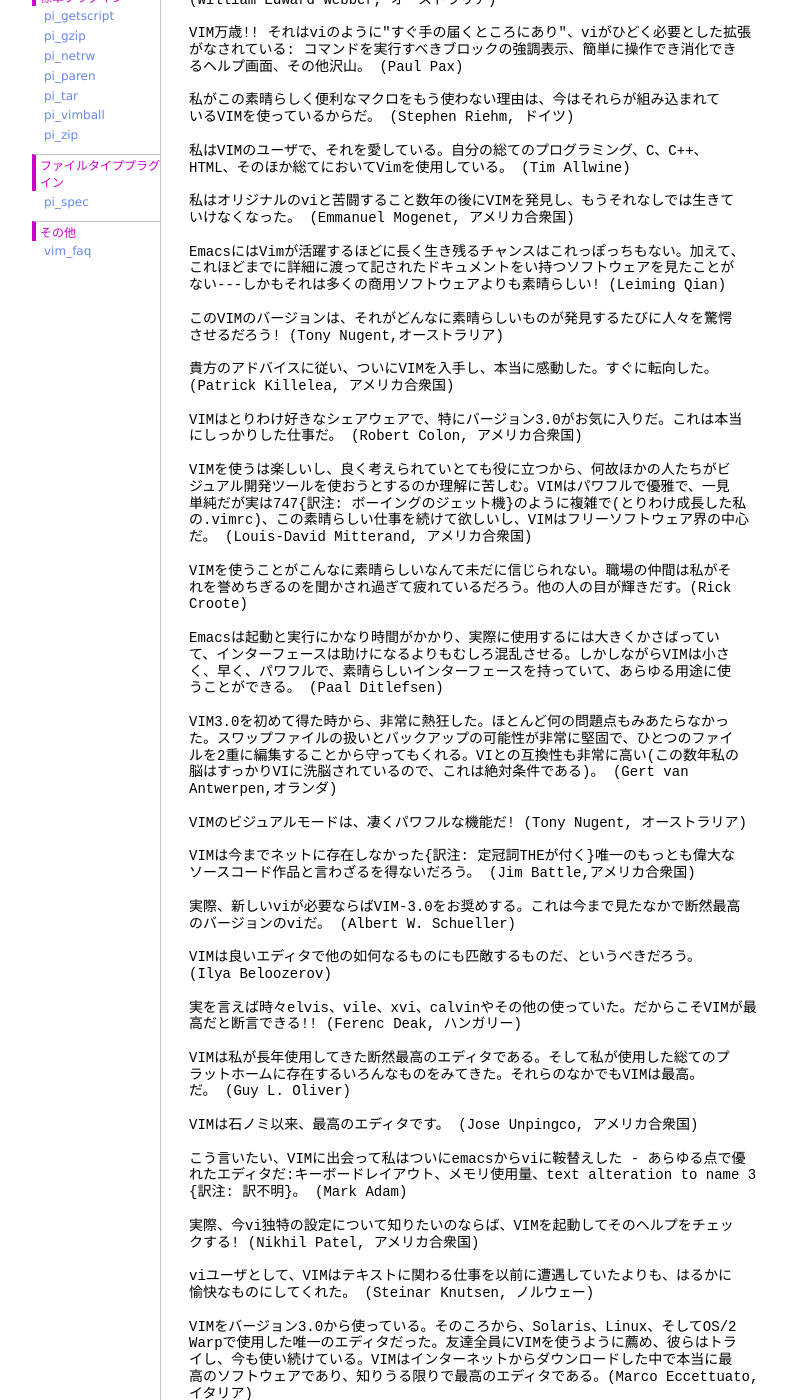
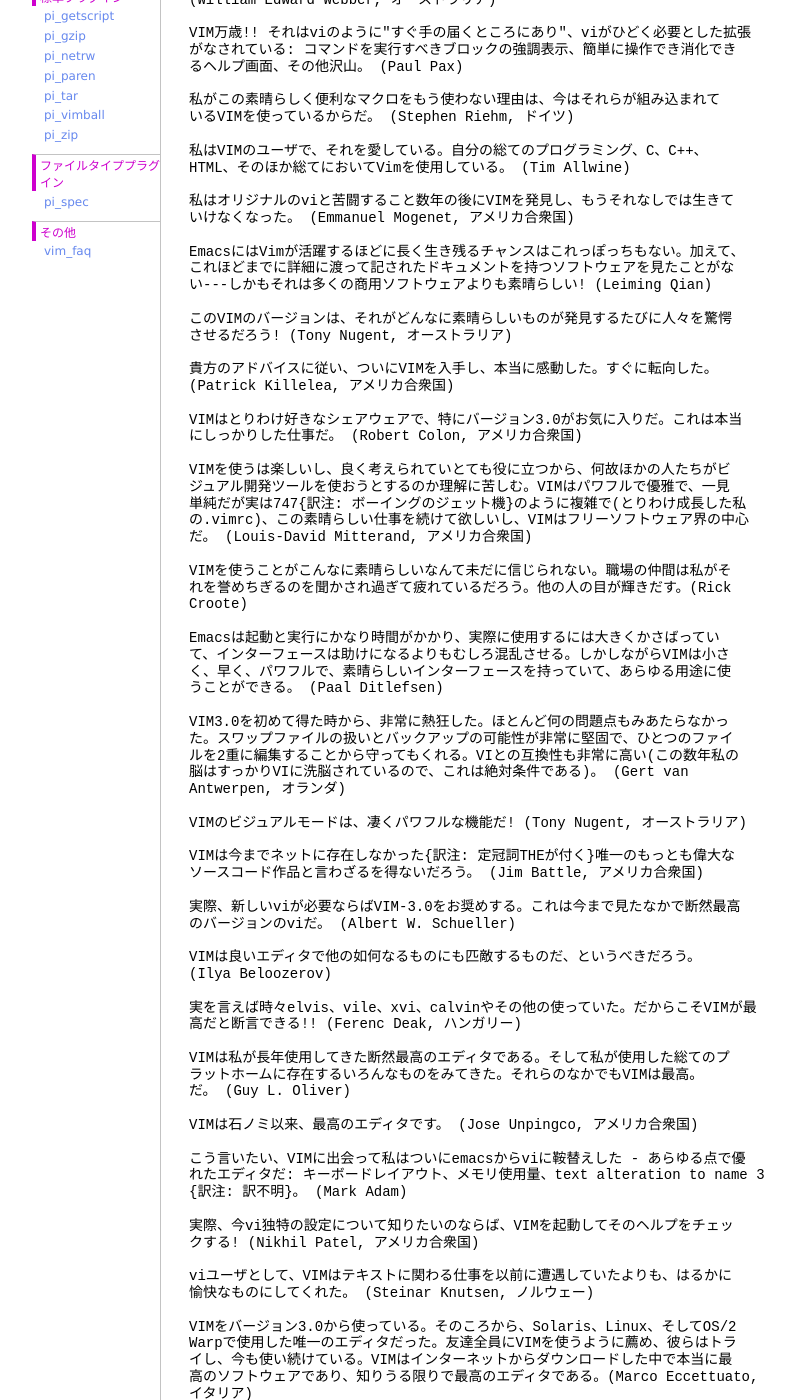
Before and after one commit to vim-jp/vimdoc-ja, a Jekyll site: the page built from quotes.html, in a window 1280 px wide and 1400 px high, scrolled down 2966 px. Shown: the whole window, without its empty margins (208-1003 px from the left). Built offline with Jekyll 4.4.1, drawn with Linux system fonts in a browser that asks for light colours; nearby versions of some CDN libraries; Markdown is read by kramdown in place of the engine named in the settings; comment, search, counter and statistics services are not loaded; some of the changed text lies outside the part shown.

Commit message:
update html

```diff
--- a/develop.html
+++ b/develop.html
@@ -479,7 +479,7 @@
 <br>
 単語の頻度<br>
 <br>
-候補をソートするにはどの単語が共通であるかを知ると役にたつ。理論的には単語の頻<br>
+候補をソートするにはどの単語が共通であるかを知ると役に立つ。理論的には単語の頻<br>
 度は単語とともに辞書の中に保持することができる。しかしそうすると単語につき回数<br>
 を保持しなければならない。これは単語ツリー圧縮を大いに劣化させる。また、全ての<br>
 言語に対して単語の頻度を保守するのは大変な作業である。<br>
--- a/quotes.html
+++ b/quotes.html
@@ -151,7 +151,7 @@
 るように強く薦める。 (Terry Brown)<br>
 <br>
 私の考えうるなかで、この惑星で最良のテキストエディタを書いて(作成して)くれたこ<br>
-とにたいへん感謝する。次に猫を飼うときは&quot;Vim&quot;と命名したい。 (Bob Sheehan,アメ<br>
+とにたいへん感謝する。次に猫を飼うときは&quot;Vim&quot;と命名したい。 (Bob Sheehan, アメ<br>
 リカ合衆国)<br>
 <br>
 :set allとタイプすればオプションで画面が埋め尽くされる。画面全体のものが設定か<br>
@@ -160,7 +160,7 @@
 VIMを愛している!! このエディタに出会えてとても幸せだ! この感じはかつてedを数年<br>
 使った後にviに出会った時感じたものに似ている。今まで私が愛したedや、ましてviを<br>
 捨て去る日が来るとは考えもしなかった…あぁ神様、viは偉大だった。でも今は、<br>
-VIM。 (Peter Jay Salzman,アメリカ合衆国)<br>
+VIM。 (Peter Jay Salzman, アメリカ合衆国)<br>
 <br>
 こんな素晴らしいソフトウェアパッケージがあるなんて、私は本当に幸せだ。どんな高<br>
 価なソフトよりも良質で、しかも在庫切れということがない。 (Jeff Walker)<br>
@@ -182,11 +182,11 @@
 いけなくなった。 (Emmanuel Mogenet, アメリカ合衆国)<br>
 <br>
 EmacsにはVimが活躍するほどに長く生き残るチャンスはこれっぽっちもない。加えて、<br>
-これほどまでに詳細に渡って記されたドキュメントをい持つソフトウェアを見たことが<br>
-ない---しかもそれは多くの商用ソフトウェアよりも素晴らしい! (Leiming Qian)<br>
+これほどまでに詳細に渡って記されたドキュメントを持つソフトウェアを見たことがな<br>
+い---しかもそれは多くの商用ソフトウェアよりも素晴らしい! (Leiming Qian)<br>
 <br>
 このVIMのバージョンは、それがどんなに素晴らしいものが発見するたびに人々を驚愕<br>
-させるだろう! (Tony Nugent,オーストラリア)<br>
+させるだろう! (Tony Nugent, オーストラリア)<br>
 <br>
 貴方のアドバイスに従い、ついにVIMを入手し、本当に感動した。すぐに転向した。<br>
 (Patrick Killelea, アメリカ合衆国)<br>
@@ -213,12 +213,12 @@
 た。スワップファイルの扱いとバックアップの可能性が非常に堅固で、ひとつのファイ<br>
 ルを2重に編集することから守ってもくれる。VIとの互換性も非常に高い(この数年私の<br>
 脳はすっかりVIに洗脳されているので、これは絶対条件である)。 (Gert van<br>
-Antwerpen,オランダ)<br>
+Antwerpen, オランダ)<br>
 <br>
 VIMのビジュアルモードは、凄くパワフルな機能だ! (Tony Nugent, オーストラリア)<br>
 <br>
 VIMは今までネットに存在しなかった{訳注: 定冠詞THEが付く}唯一のもっとも偉大な<br>
-ソースコード作品と言わざるを得ないだろう。 (Jim Battle,アメリカ合衆国)<br>
+ソースコード作品と言わざるを得ないだろう。 (Jim Battle, アメリカ合衆国)<br>
 <br>
 実際、新しいviが必要ならばVIM-3.0をお奨めする。これは今まで見たなかで断然最高<br>
 のバージョンのviだ。 (Albert W. Schueller)<br>
```
Also changed, not shown: other parts of quotes.html (+1 -1 lines).
